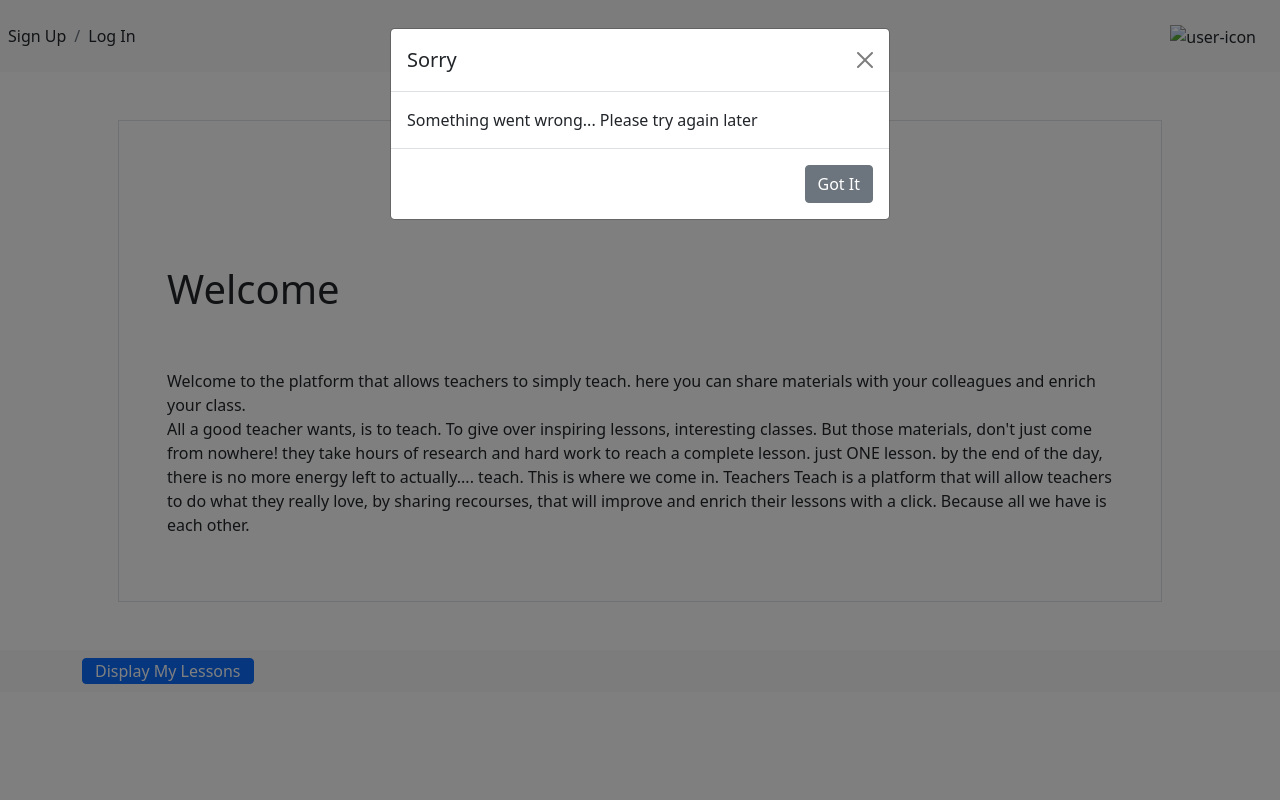
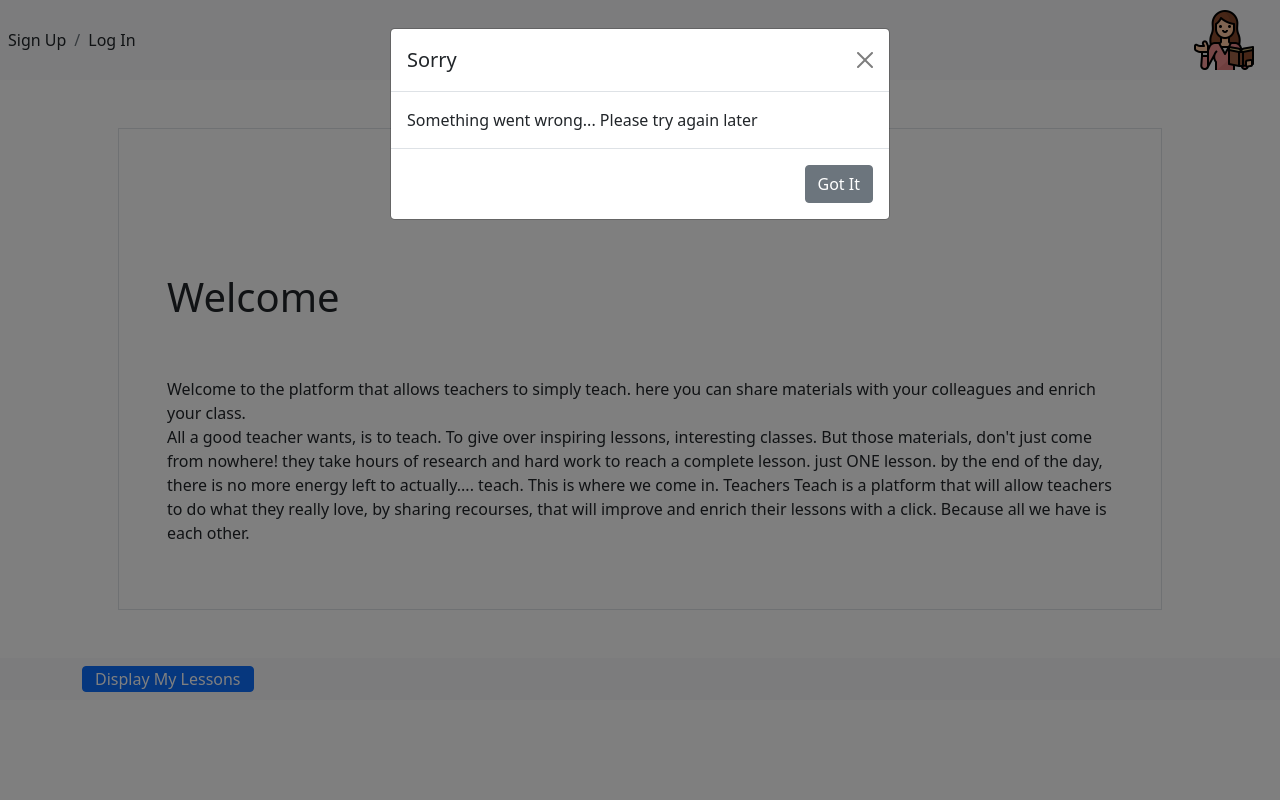
Before and after one commit to hadas21/Teachers-Teach-Client, a website built with webpack: page index.html in a window 1280 px wide. Shown: the top 800 px of the page. Built offline with nearby package versions, Linux system fonts and the light colour scheme; files whose address does not match are found by name.

Commit message:
add favicon.ico in main module

```diff
--- a/index.html
+++ b/index.html
@@ -6,7 +6,7 @@
     <meta name="viewport" content="width=device-width, initial-scale=1">
 
     <!-- Do not add `link` tags-->
-    <link rel="shortcut icon" type="image/x-icon" href="img/favicon.ico">
+    <link rel="shortcut icon" type="image/x-icon" href="favicon.ico">
 
     <!-- Do not add `script` tags-->
     <script src="public/vendor.js" type="text/javascript" charset="utf-8" defer></script>
@@ -31,7 +31,7 @@
 
                 </ol>
                 <div>
-                    <img id="avatar" class="d-sm-inline img-fluid mx-4 " alt="user-icon" src="img/favicon.ico">
+                    <img id="avatar" class="d-sm-inline img-fluid mx-4 " alt="user-icon" src="favicon.ico">
 
                 </div>
             </nav>
```
Also changed, not shown: favicon.ico (added).
